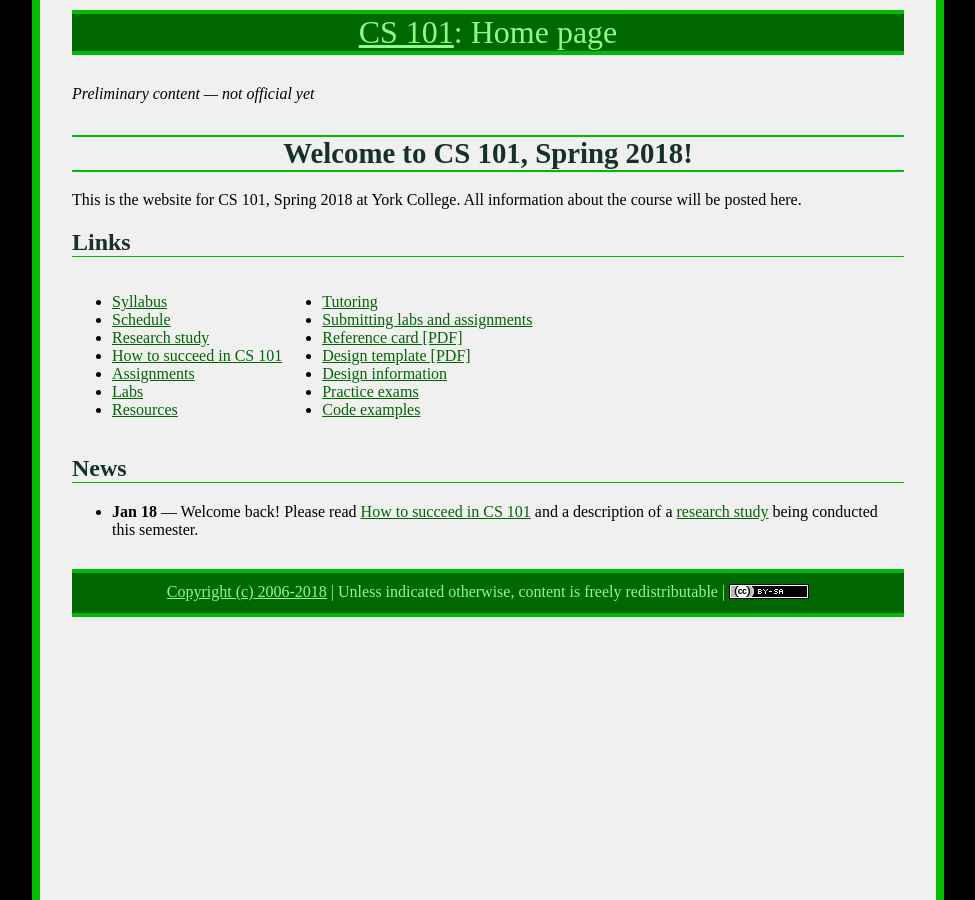
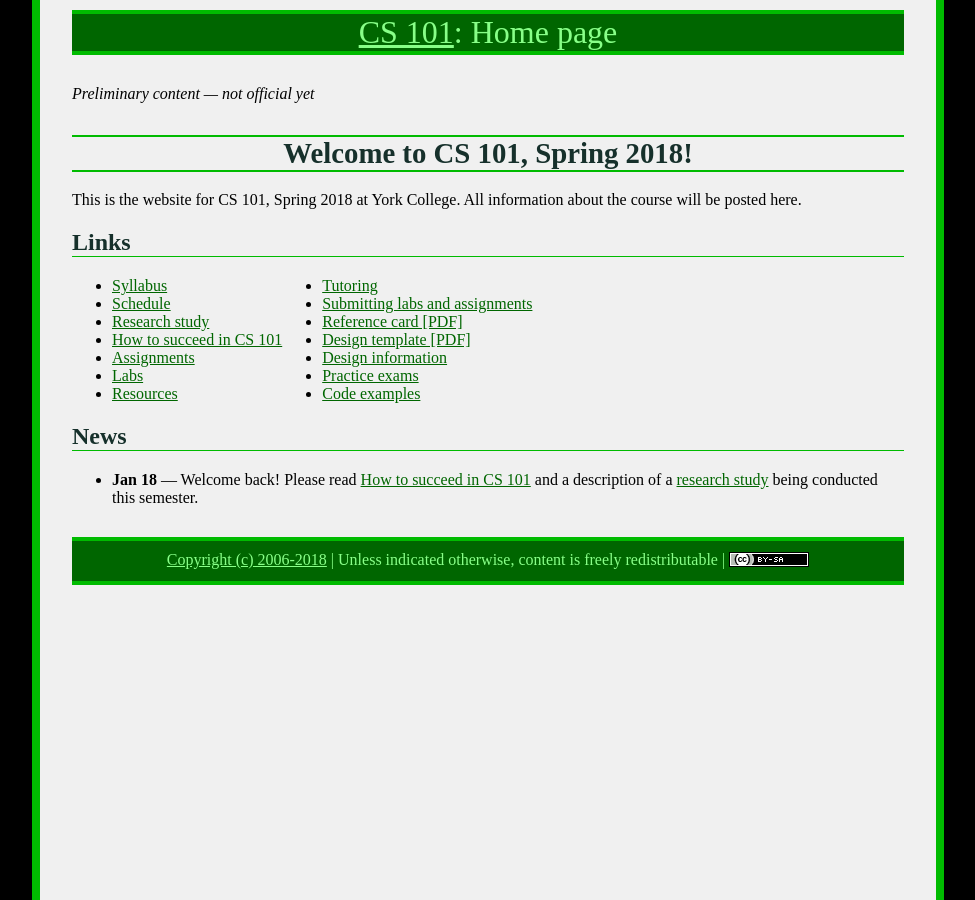
Before and after one commit to ycpcs/cs101-spring2018, a Jekyll site: the page built from index.md, in a window 1280 px wide. Shown: the whole page, without its empty margins (152-1127 px from the left). Built offline with Jekyll 4.4.1, drawn with Linux system fonts in a browser that asks for light colours.

Commit message:
avoid extra top/bottom space for link lists

```diff
--- a/css/site.css
+++ b/css/site.css
@@ -177,3 +177,8 @@ div.multicol:after {
 	display: block;
 	clear: both;
 }
+
+.multicol-links {
+	margin-top: 0;
+	margin-bottom: 0;
+}
--- a/index.md
+++ b/index.md
@@ -12,7 +12,7 @@ All information about the course will be posted here.
 
 <div class="multicol">
 <div>
-<ul>
+<ul class="multicol-links">
   <li><a href="syllabus.html">Syllabus</a></li>
   <li><a href="schedule.html">Schedule</a></li>
   <li><a href="study.html">Research study</a></li>
@@ -23,7 +23,7 @@ All information about the course will be posted here.
 </ul>
 </div>
 <div>
-<ul>
+<ul class="multicol-links">
   <li><a href="tutoring.html">Tutoring</a></li>
   <li><a href="submitting.html">Submitting labs and assignments</a></li>
   <li><a href="refcard.pdf">Reference card [PDF]</a></li>
```
